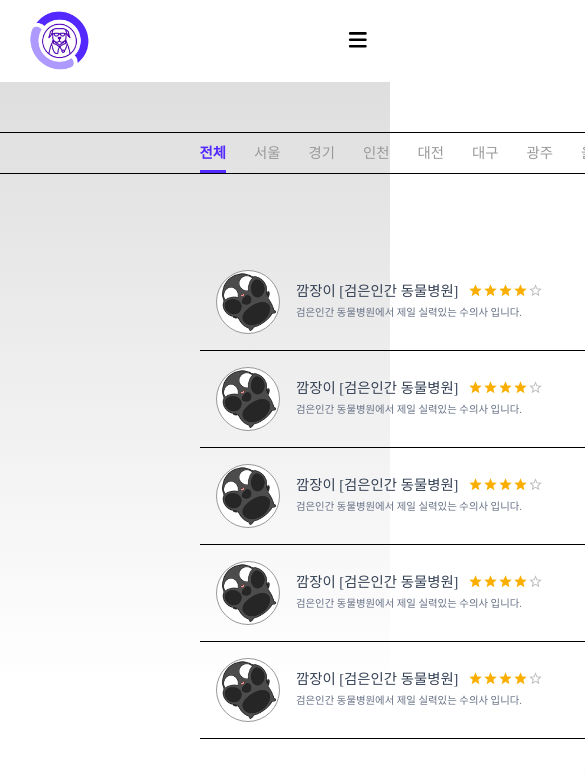
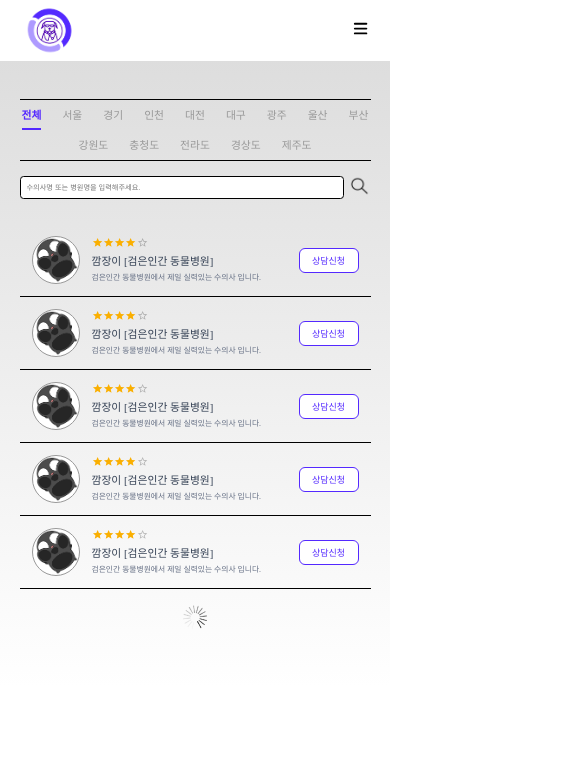
Before and after one commit to JeongTaekCho/-DOCTOR, a React (Vite) app: page /chats in a window 390 px wide. Shown: the top 778 px of the page, 585 px wide, since content can reach past the window. Built offline with nearby package versions, Linux system fonts and the light colour scheme.

Commit message:
💄 Design:  채팅 리스트 퍼블리싱_MOBILE

```diff
--- a/src/components/chats/ChatList/style.ts
+++ b/src/components/chats/ChatList/style.ts
@@ -1,5 +1,6 @@
 import { styled } from 'styled-components';
 import { STYLE } from '../../../styles/commonStyle';
+import { RESPONSIVE } from '../../../styles/responsive';
 
 export const ChatList = styled.li`
   padding: 2rem;
@@ -51,6 +52,11 @@ export const NameRateBox = styled.div`
     font-weight: 400;
     color: ${STYLE.mainFontColor};
   }
+
+  @media ${RESPONSIVE.mobile} {
+    flex-direction: column-reverse;
+    align-items: flex-start;
+  }
 `;
 
 export const ListDetail = styled.p`
@@ -64,6 +70,12 @@ export const ListDetail = styled.p`
   text-overflow: ellipsis;
   overflow: hidden;
   line-height: 1.4;
+
+  @media ${RESPONSIVE.mobile} {
+    width: auto;
+    max-width: 320px;
+    -webkit-line-clamp: 1;
+  }
 `;
 
 export const ChatFormBg = styled.div`
@@ -83,7 +95,7 @@ export const ChatForm = styled.form`
   padding: 2.5rem 3.5rem;
   background-color: #fff;
   position: absolute;
-  top: 50%;
+  top: 40%;
   left: 50%;
   transform: translate(-50%, -50%);
   border-radius: 0.6rem;
--- a/src/pages/Chats/index.tsx
+++ b/src/pages/Chats/index.tsx
@@ -17,7 +17,7 @@ const AREA = [
   '충청도',
   '전라도',
   '경상도',
-  '제주도',
+  '제주도'
 ];
 
 const ChatsPage = () => {
@@ -32,6 +32,7 @@ const ChatsPage = () => {
   return (
     <S.Wrap>
       <S.Container>
+        <S.AreaBox>
           <S.AreaList>
             {AREA.map((area, index) => (
               <li
@@ -44,6 +45,7 @@ const ChatsPage = () => {
               </li>
             ))}
           </S.AreaList>
+        </S.AreaBox>
         <S.SearchBox>
           <S.SearchForm>
             <S.SearchInput placeholder="수의사명 또는 병원명을 입력해주세요." />
--- a/src/pages/Chats/style.ts
+++ b/src/pages/Chats/style.ts
@@ -1,5 +1,6 @@
 import { styled } from 'styled-components';
 import { STYLE } from '../../styles/commonStyle';
+import { RESPONSIVE } from '../../styles/responsive';
 
 export const Wrap = styled.div`
   width: 100%;
@@ -8,12 +9,20 @@ export const Wrap = styled.div`
 export const Container = styled.div`
   width: 1200px;
   margin: 0 auto;
+
+  @media ${RESPONSIVE.tablet} {
+    width: 90%;
+  }
+`;
+
+export const AreaBox = styled.div`
+  overflow-x: auto;
 `;
 
 export const AreaList = styled.ul`
   width: 100%;
   display: flex;
-  gap: 3.5rem;
+  gap: 0 3.5rem;
   justify-content: center;
   align-items: center;
   border-top: 1px solid #000;
@@ -42,6 +51,10 @@ export const AreaList = styled.ul`
       }
     }
   }
+
+  @media ${RESPONSIVE.tablet} {
+    flex-wrap: wrap;
+  }
 `;
 
 export const SearchBox = styled.div`
@@ -56,6 +69,10 @@ export const SearchForm = styled.form`
   display: flex;
   gap: 0.7rem;
   align-items: center;
+
+  @media ${RESPONSIVE.mobile} {
+    width: 100%;
+  }
 `;
 
 export const SearchInput = styled.input`
@@ -70,10 +87,18 @@ export const SearchInput = styled.input`
   &:focus {
     outline: 1px solid ${STYLE.mainColor};
   }
+
+  @media ${RESPONSIVE.mobile} {
+    width: 100%;
+  }
 `;
 
 export const SearchImgBtn = styled.button`
-  width: 2rem;
+  width: 3rem;
+
+  @media ${RESPONSIVE.mobile} {
+    width: 4rem;
+  }
 
   img {
     width: 100%;
@@ -83,6 +108,10 @@ export const SearchImgBtn = styled.button`
 export const ChatListContainer = styled.div`
   width: 800px;
   margin: 0 auto 2.5rem;
+
+  @media ${RESPONSIVE.tablet} {
+    width: 100%;
+  }
 `;
 
 export const ChatLists = styled.ul`
--- a/src/styles/GlobalStyle.ts
+++ b/src/styles/GlobalStyle.ts
@@ -10,6 +10,9 @@ const GlobalStyle = createGlobalStyle`
 
       @media ${RESPONSIVE.tablet} {
         font-size: 8px;
+      }
+      @media ${RESPONSIVE.mobile} {
+        font-size: 6px;
       }
     }
     a{
```
Lines whose indentation alone changed are shown as unchanged.
